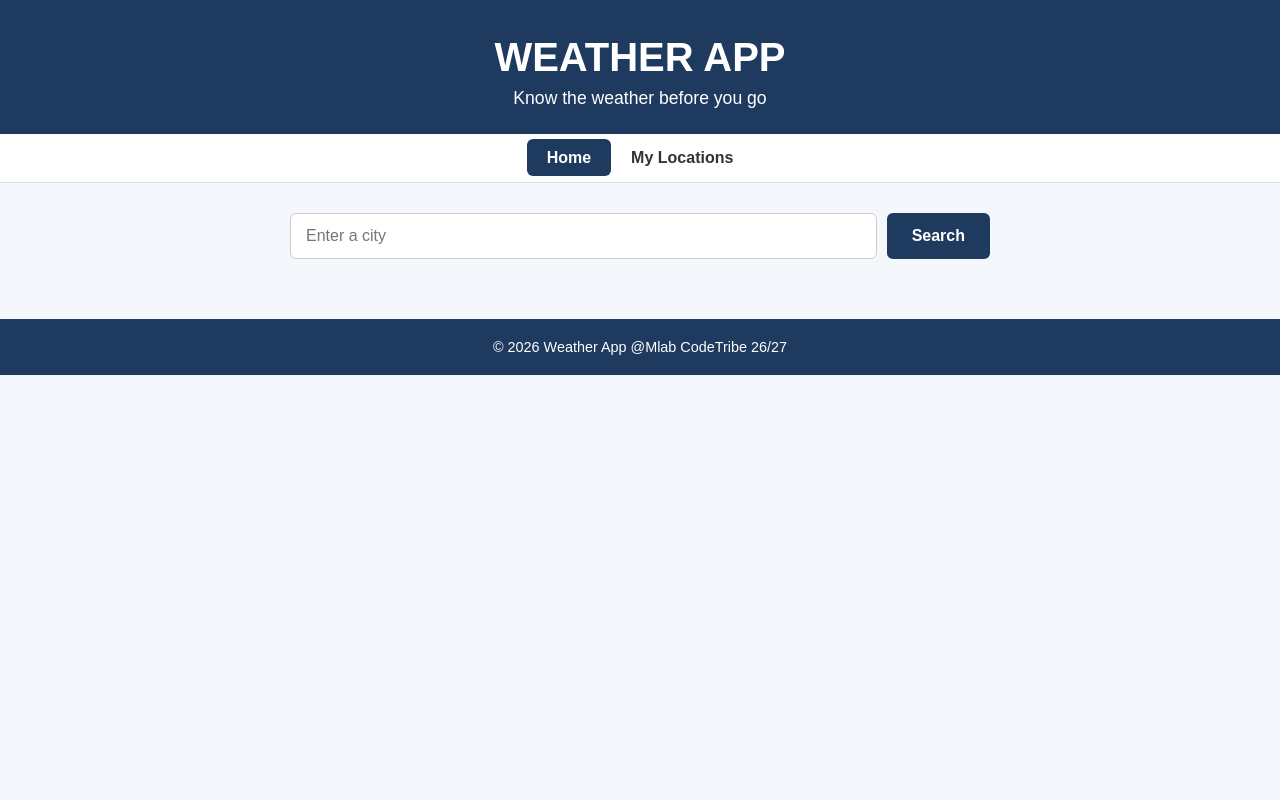
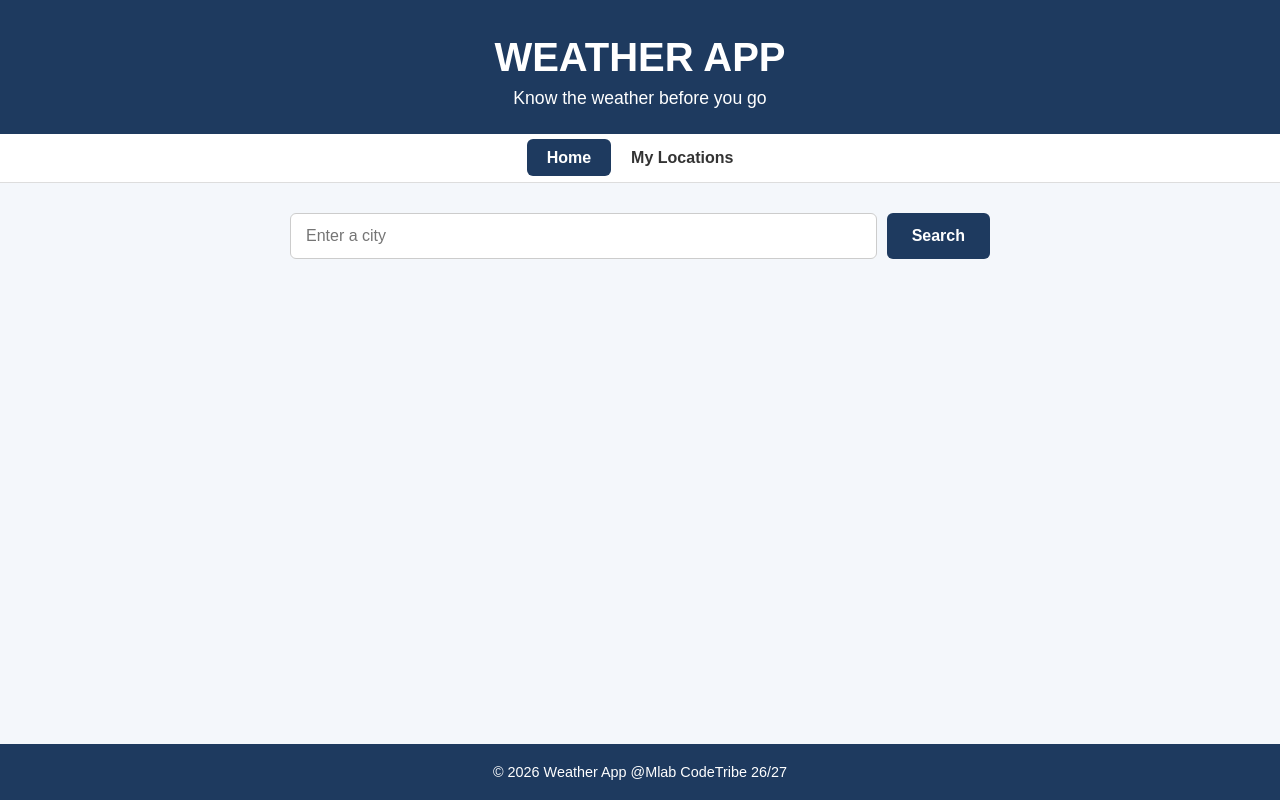
Before and after one commit to siyamthandagwamanda/CodeTribe_Weather_App_Task, a React (Vite) app: page / in a window 1280 px wide. Built offline with nearby package versions, Linux system fonts and the light colour scheme.

Commit message:
correct typo in style for layout, footer now pushes down

```diff
--- a/src/Styles/Structure.css
+++ b/src/Styles/Structure.css
@@ -1,4 +1,4 @@
-.structure {
+.Structure {
   min-height: 100vh;
   display: flex;
   flex-direction: column;
```
